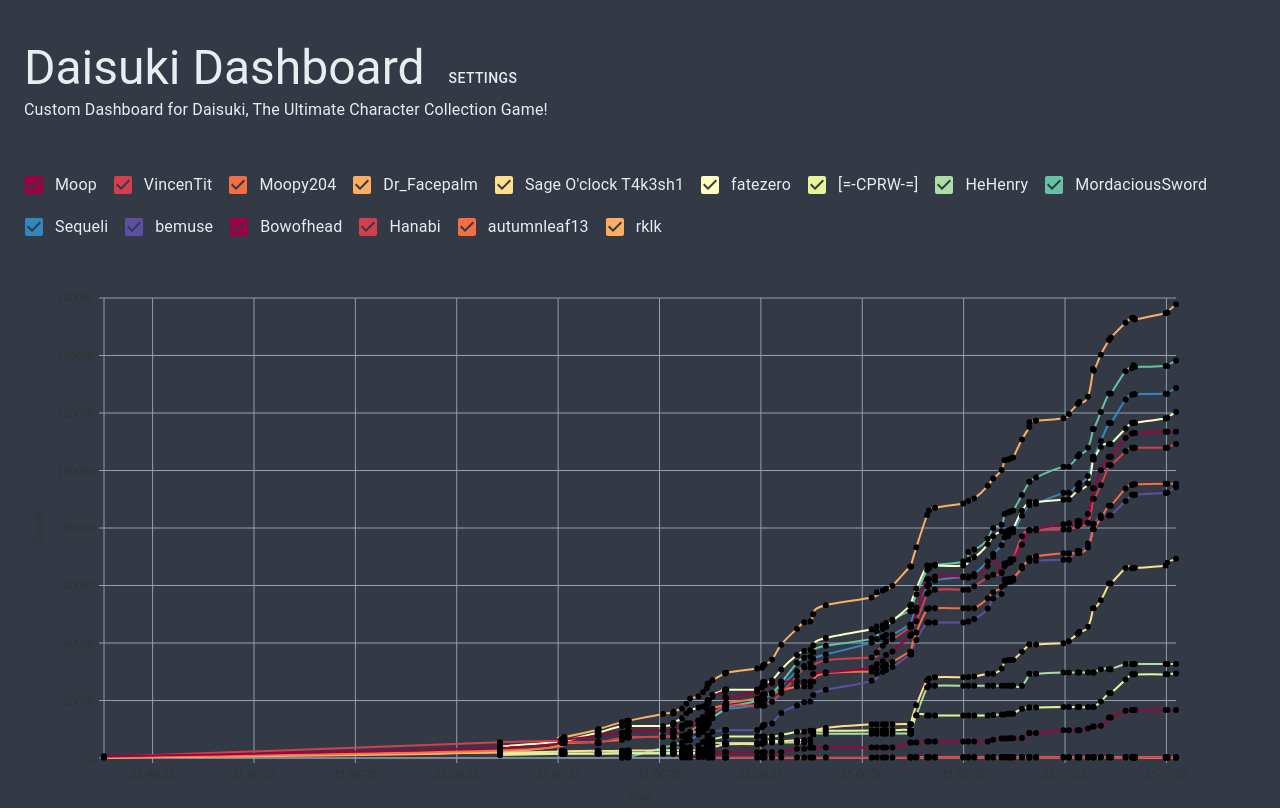
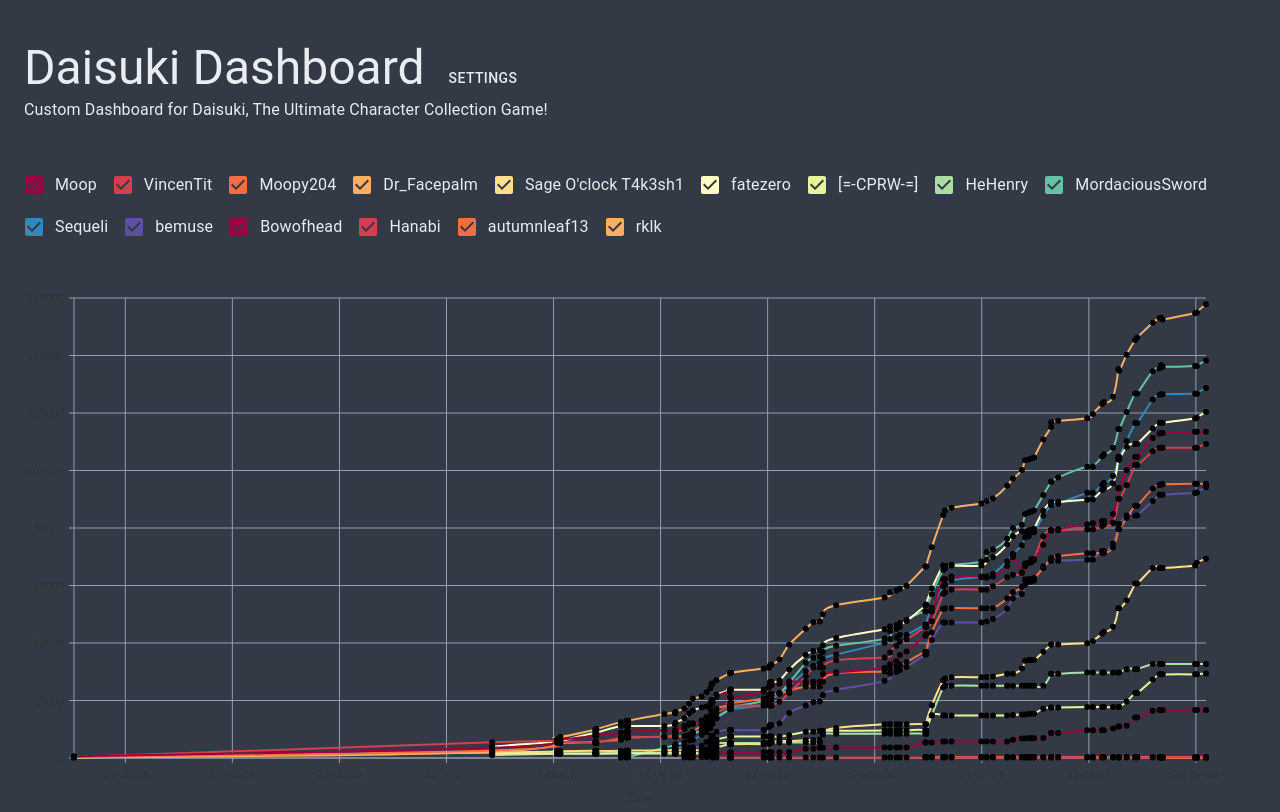
Before and after one commit to DrFacepalm/DaisukiDashboard, a React (Create React App) app in the folder frontend/: page / in a window 1280 px wide. Built offline with nearby package versions, Linux system fonts and the light colour scheme.

Commit message:
feat(deploy): added deploy script

```diff
--- a/frontend/package.json
+++ b/frontend/package.json
@@ -2,6 +2,7 @@
   "name": "frontend",
   "version": "0.1.0",
   "private": true,
+  "homepage": "/DaisukiDashboard",
   "dependencies": {
     "@material-ui/core": "^4.11.4",
     "@material-ui/icons": "^4.11.2",
@@ -28,6 +29,7 @@
     "react": "^17.0.2",
     "react-dom": "^17.0.2",
     "react-scripts": "4.0.3",
+    "react-spring": "^9.2.4",
     "serve": "^12.0.0",
     "styled-components": "^5.3.0",
     "typescript": "^4.1.2",
--- a/frontend/src/components/nivo/LineGraph.tsx
+++ b/frontend/src/components/nivo/LineGraph.tsx
@@ -50,13 +50,10 @@ const StyledToolTip = styled(Card)`
   // width: 200px;
   // height: 100px;
 `;
-const customTooltip: PointTooltip = ({ point }: { point: Point }) => (
+const CustomTooltip: PointTooltip = ({ point }: { point: Point }) => (
   <StyledToolTip>
     <CardContent>
-      {console.log(point.serieId, point.serieColor)}
-      <Typography
-      // color="textSecondary"
-      >
+      <Typography>
         <span style={{ color: point.serieColor }}>[</span>
         {point.serieId}
         <span style={{ color: point.serieColor }}>]</span>
@@ -87,13 +84,13 @@ const LineGraph = ({
         // enableSlices={"x"}
         // enableCrosshair={true}
         // debugMesh={true}
-        margin={{ top: 50, right: 80, bottom: 50, left: 80 }}
+        margin={{ top: 50, right: 50, bottom: 50, left: 50 }}
         xScale={{ format: "%Y-%m-%dT%H:%M:%S.%L", type: "time" }}
         xFormat="time:%Y-%m-%d (%H:%M:%S)"
         yScale={{ type: "linear", stacked: false, min: 0, max: "auto" }}
         curve="natural"
         theme={theme}
-        tooltip={customTooltip}
+        tooltip={CustomTooltip}
         axisTop={null}
         axisRight={null}
         axisBottom={{
--- a/frontend/src/themes/ThemeProvider.tsx
+++ b/frontend/src/themes/ThemeProvider.tsx
@@ -44,6 +44,10 @@ const MyThemeProvider = ({ children, themeString }: MyThemeProviderProps) => {
         --colorful-error-color: #ca4754;
         --colorful-error-extra-color: #7e2a33;
         transition-duration: 1s;
+    }
+
+    body {
+      background: var(--bg-color);
     }
   `;
   const [theme, setTheme] = React.useState(createMuiTheme());
```
Also changed, not shown: 1 other file (tests, documents, lock files or other folders).
